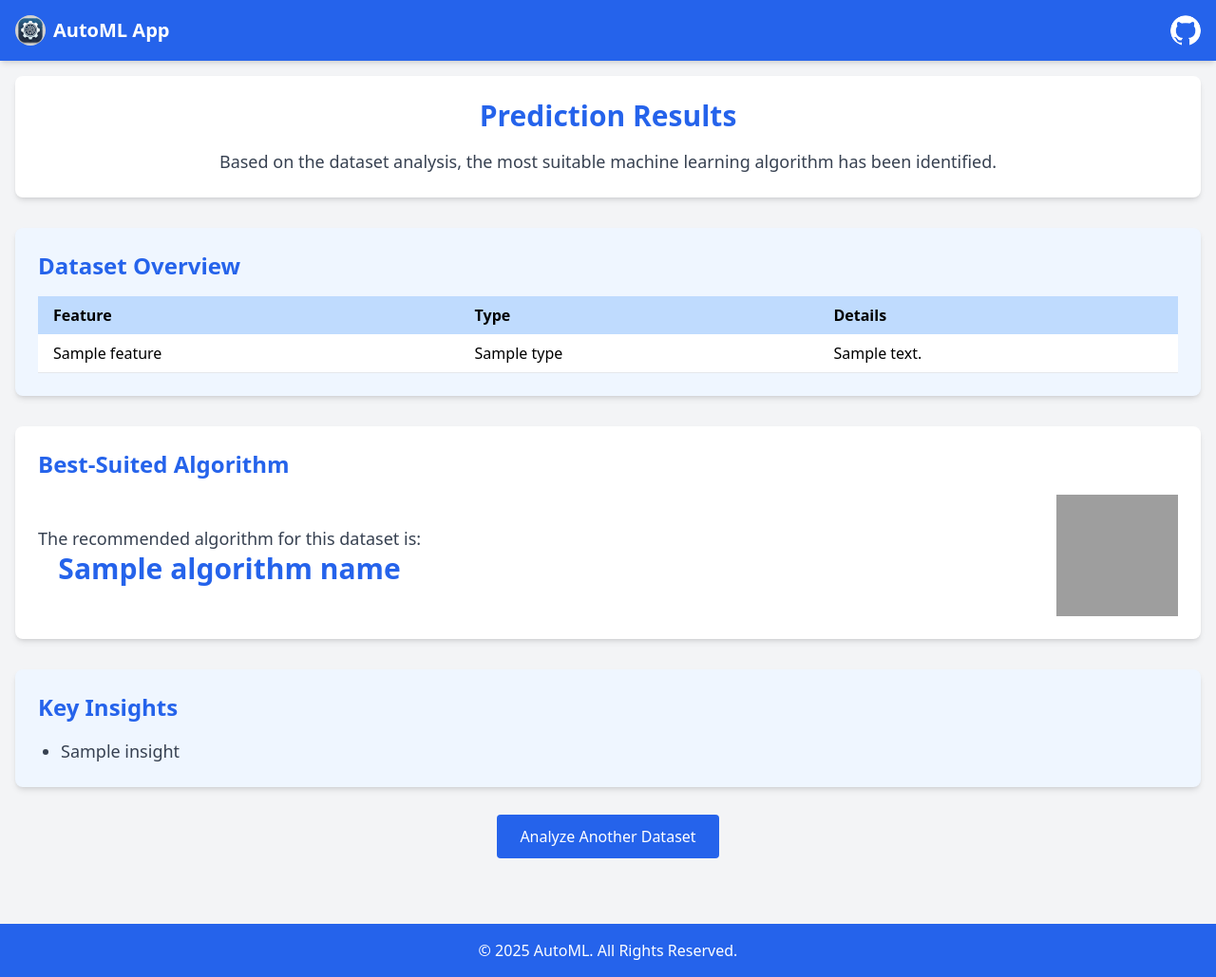
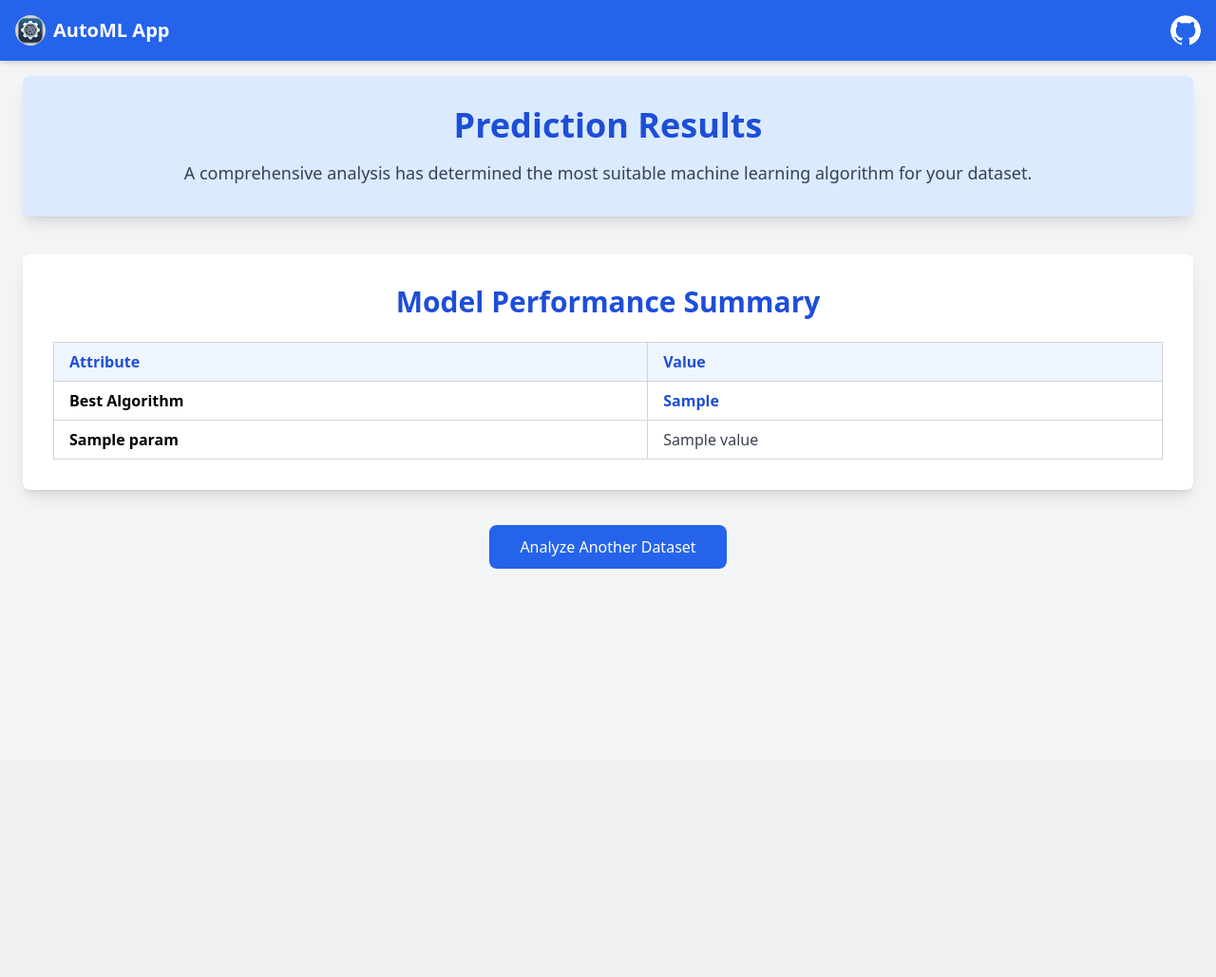
Before and after one commit to Aum-Patel1234/Auto-ML, a Django app: template automl_app/templates/automl_app/index.html in a window 1280 px wide. Shown: the whole page at 95% size. After the commit the page ends 599 px from the top, so only its background shows below. Run offline with Django 5.2, Linux system fonts and the light colour scheme; the template is opened without the code that fills it: most values are stand-ins (such as "Sample title", 1, 10 or a date in 2020); some libraries are stand-ins or nearby versions; grey boxes are pictures that could not be loaded.

Commit message:
completed just litte bit cofigs remaining

```diff
--- a/automl_app/static/js/app_script.js
+++ b/automl_app/static/js/app_script.js
@@ -1 +1 @@
-console.log("in the automl_app");
+console.log("in automl app");
--- a/automl_app/templates/automl_app/index.html
+++ b/automl_app/templates/automl_app/index.html
@@ -4,69 +4,45 @@
 {% block title %}Prediction Results{% endblock %}
 
 {% block content %}
-<div class="container mx-auto py-20 px-4">
+<div class="container mx-auto py-16 px-6">
   <!-- Header Section -->
-  <div class="bg-white shadow-md rounded-lg p-6 text-center">
-    <h1 class="text-3xl font-bold text-blue-600 mb-4">Prediction Results</h1>
+  <div class="bg-blue-100 shadow-lg rounded-lg p-8 text-center mt-4">
+    <h1 class="text-4xl font-extrabold text-blue-700 mb-4">Prediction Results</h1>
     <p class="text-gray-700 text-lg">
-      Based on the dataset analysis, the most suitable machine learning algorithm has been identified.
+      A comprehensive analysis has determined the most suitable machine learning algorithm for your dataset.
     </p>
   </div>
 
-  <!-- Dataset Overview Section -->
-  <div class="bg-blue-50 shadow-md rounded-lg p-6 mt-8">
-    <h2 class="text-2xl font-bold text-blue-600 mb-4">Dataset Overview</h2>
-    <table class="w-full text-left table-auto">
-      <thead class="bg-blue-200">
+  <!-- Model Summary Section -->
+  <div class="bg-white shadow-lg rounded-lg p-8 mt-10">
+    <h2 class="text-3xl font-bold text-blue-700 mb-6 text-center">Model Performance Summary</h2>
+    <table class="table-auto w-full border-collapse border border-gray-300 rounded-lg">
+      <thead class="bg-blue-50">
         <tr>
-          <th class="px-4 py-2">Feature</th>
-          <th class="px-4 py-2">Type</th>
-          <th class="px-4 py-2">Details</th>
+          <th class="border border-gray-300 px-4 py-2 text-left text-blue-700 font-semibold">Attribute</th>
+          <th class="border border-gray-300 px-4 py-2 text-left text-blue-700 font-semibold">Value</th>
         </tr>
       </thead>
       <tbody>
-        {% for feature in dataset_overview %}
-        <tr class="bg-white border-b">
-          <td class="px-4 py-2">{{ feature.name }}</td>
-          <td class="px-4 py-2">{{ feature.type }}</td>
-          <td class="px-4 py-2">{{ feature.details }}</td>
+        <!-- Best Algorithm -->
+        <tr>
+          <td class="border border-gray-300 px-4 py-2 font-semibold">Best Algorithm</td>
+          <td class="border border-gray-300 px-4 py-2 text-blue-700 font-bold">{{ best_model.best_model }}</td>
         </tr>
-        {% empty %}
+        <!-- Optimal Parameters -->
+        {% for param, value in best_model.best_params.items %}
         <tr>
-          <td colspan="3" class="px-4 py-2 text-center text-gray-500">No dataset overview available.</td>
+          <td class="border border-gray-300 px-4 py-2 font-semibold">{{ param }}</td>
+          <td class="border border-gray-300 px-4 py-2 text-gray-700">{{ value }}</td>
         </tr>
         {% endfor %}
       </tbody>
     </table>
   </div>
 
-  <!-- Prediction Result Section -->
-  <div class="bg-white shadow-md rounded-lg p-6 mt-8">
-    <h2 class="text-2xl font-bold text-blue-600 mb-4">Best-Suited Algorithm</h2>
-    <div class="flex flex-col md:flex-row items-center justify-between">
-      <div class="text-center mb-4 md:mb-0">
-        <p class="text-lg text-gray-700">The recommended algorithm for this dataset is:</p>
-        <h3 class="text-3xl font-bold text-blue-600">{{ algorithm_name }}</h3>
-      </div>
-      <img src="{% static 'algorithm.svg' %}" alt="{{ algorithm_name }}" class="w-32 h-32">
-    </div>
-  </div>
-
-  <!-- Key Insights Section -->
-  <div class="bg-blue-50 shadow-md rounded-lg p-6 mt-8">
-    <h2 class="text-2xl font-bold text-blue-600 mb-4">Key Insights</h2>
-    <ul class="list-disc pl-6">
-      {% for insight in insights %}
-      <li class="text-gray-700 text-lg">{{ insight }}</li>
-      {% empty %}
-      <li class="text-gray-500 text-lg">No insights available.</li>
-      {% endfor %}
-    </ul>
-  </div>
-
   <!-- Action Section -->
-  <div class="text-center mt-10">
-    <a href="/" class="bg-blue-600 text-white px-6 py-3 rounded hover:bg-blue-500 transition">
+  <div class="text-center mt-12">
+    <a href="/" class="bg-blue-600 text-white px-8 py-3 rounded-lg hover:bg-blue-500 transition duration-200">
       Analyze Another Dataset
     </a>
   </div>
@@ -74,5 +50,5 @@
 {% endblock %}
 
 {% block scripts %}
-<script src="{% static "js/app_script.js" %}"></script>
+<script src="{% static 'js/app_script.js' %}"></script>
 {% endblock %}
--- a/templates/layout.html
+++ b/templates/layout.html
@@ -37,11 +37,6 @@
 
     {% block content %}{% endblock %}
 
-    <!-- Footer -->
-    <footer class="bg-blue-600 text-white text-center py-4">
-        <p>&copy; 2025 AutoML. All Rights Reserved.</p>
-    </footer>
-
     {% block scripts %}{% endblock %}
 </body>
 </html>
```
Also changed, not shown: auto_ml/views.py (+7 -6 lines), automl_app/templates/automl_app/temp.html (added, +24 -0 lines), automl_app/views.py (+139 -2 lines), static/js/script.js (+22 -0 lines), auto_ml/forms.py (deleted).
